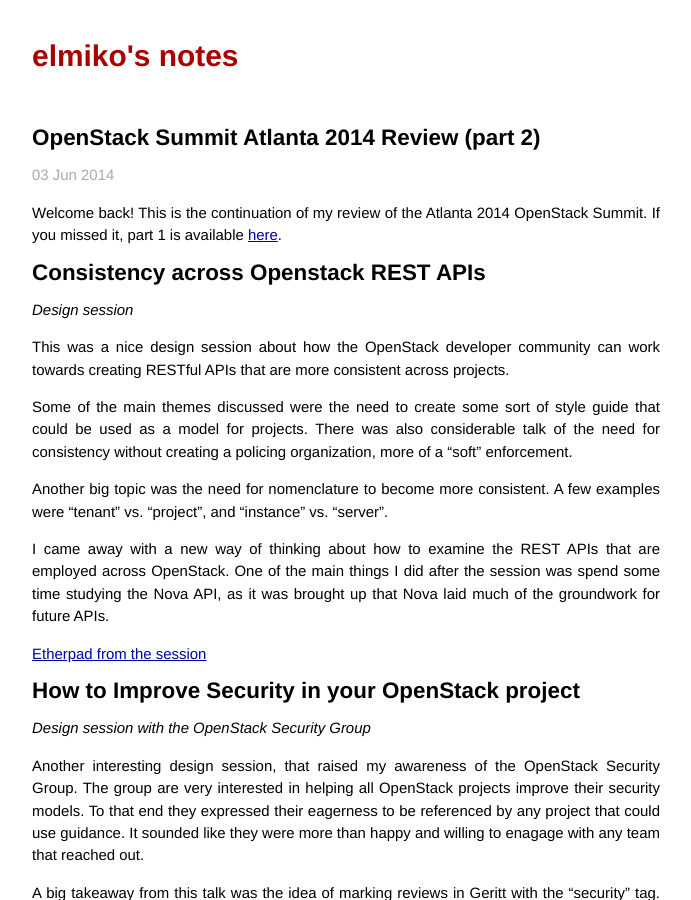
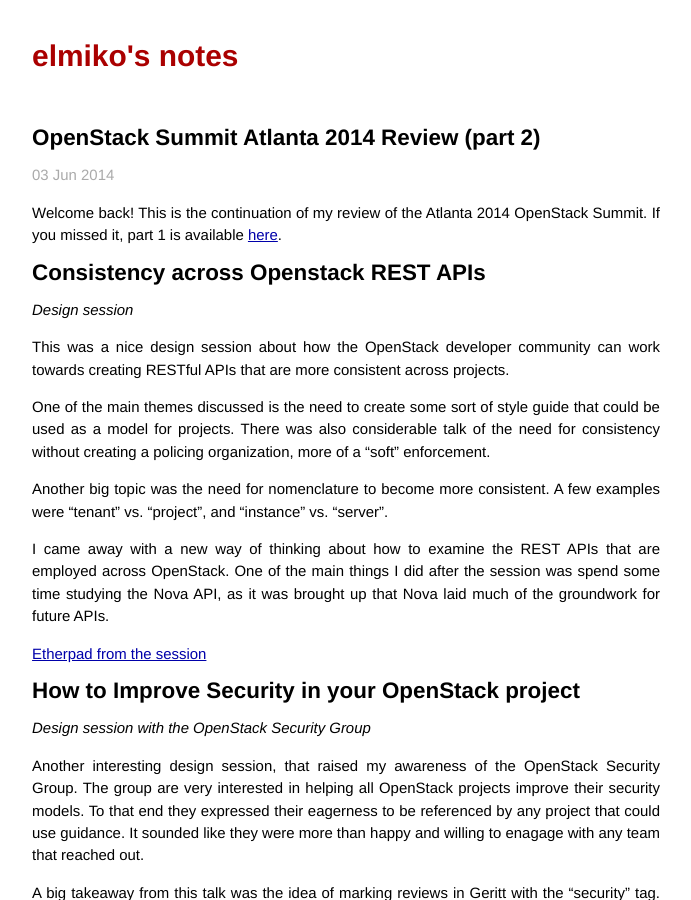
Before and after one commit to elmiko/elmiko.github.io, a Jekyll site: the page built from _posts/2014-06-03-summit-atlanta-2014-review-part2.markdown, in a window 1280 px wide and 900 px high. Shown: the whole window, without its empty margins (294-985 px from the left). Built offline with Jekyll 4.4.1, drawn with Linux system fonts in a browser that asks for light colours; Markdown is read by kramdown in place of the engine named in the settings.

Commit message:
minor grammar fix

```diff
--- a/_posts/2014-06-03-summit-atlanta-2014-review-part2.markdown
+++ b/_posts/2014-06-03-summit-atlanta-2014-review-part2.markdown
@@ -18,7 +18,7 @@
 can work towards creating RESTful APIs that are more consistent across
 projects.
 
-Some of the main themes discussed were the need to create some sort of style
+One of the main themes discussed is the need to create some sort of style
 guide that could be used as a model for projects. There was also considerable
 talk of the need for consistency without creating a policing organization,
 more of a "soft" enforcement.
```
